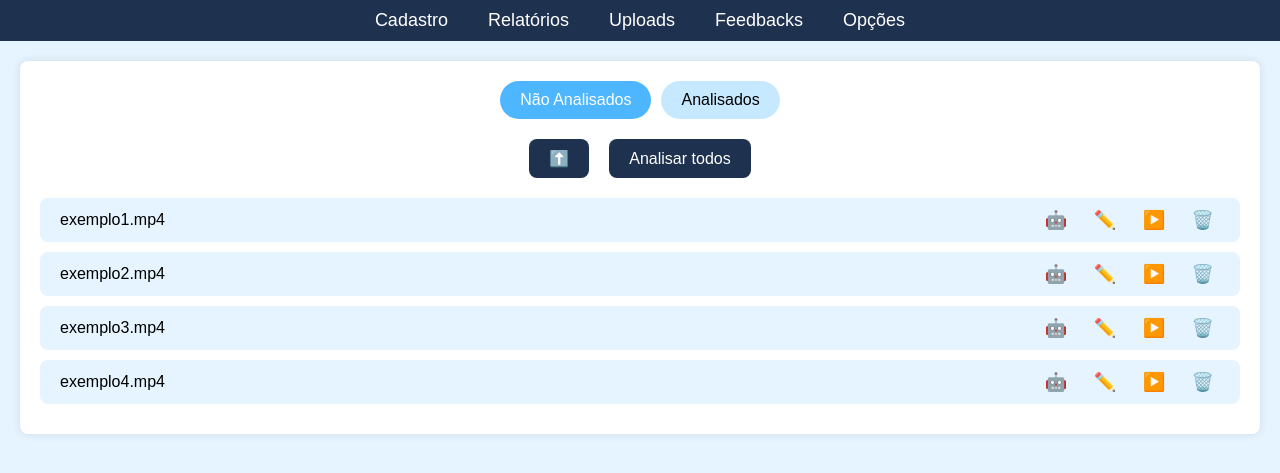
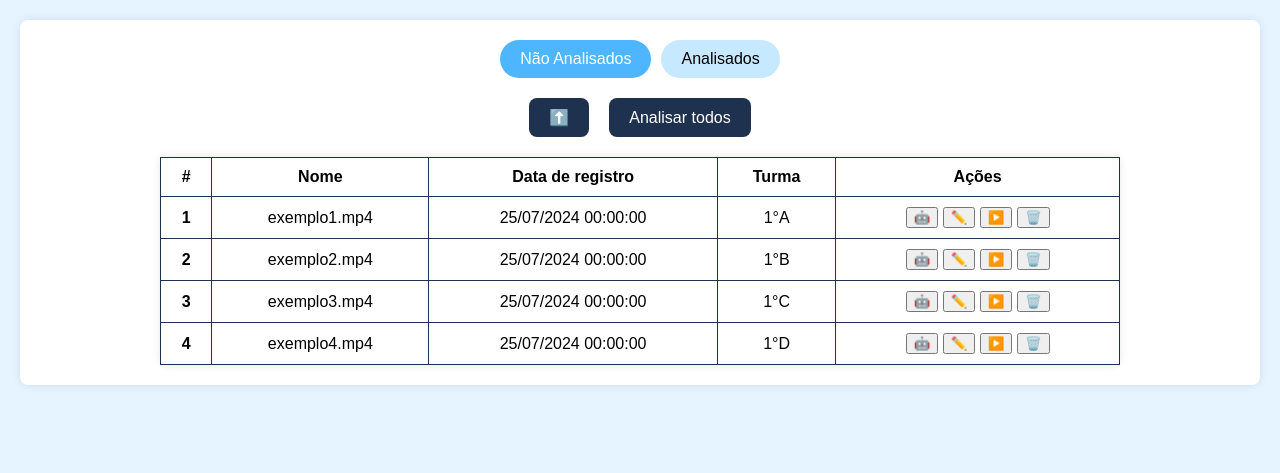
Before and after one commit to PedroLuizZampar/Site_VisEdu, a Flask app: page / in a window 1280 px wide. Shown: the top 473 px of the page. Run offline with Flask 3, Linux system fonts and the light colour scheme.

Commit message:
Adicionando primeira função do rota de upload eincrementando css

```diff
--- a/database/upload.py
+++ b/database/upload.py
@@ -1,29 +1,29 @@
 UPLOADS = [
     {
+        "id": 1,
         "nome_arquivo": "exemplo1.mp4",
-        "data_hora_gravacao": "25/07/2024 00:00:00",
-        "turma": "1°A",
-        "data_hora_upload": "26/07/2024 00:00:00"
+        "data_hora_registro": "25/07/2024 00:00:00",
+        "turma": "1°A"
     },
 
     {
+        "id": 2,
         "nome_arquivo": "exemplo2.mp4",
-        "data_hora_gravacao": "25/07/2024 00:00:00",
-        "turma": "1°B",
-        "data_hora_upload": "26/07/2024 00:00:00"
+        "data_hora_registro": "25/07/2024 00:00:00",
+        "turma": "1°B"
     },
 
     {
+        "id": 3,
         "nome_arquivo": "exemplo3.mp4",
-        "data_hora_gravacao": "25/07/2024 00:00:00",
-        "turma": "1°C",
-        "data_hora_upload": "26/07/2024 00:00:00"
+        "data_hora_registro": "25/07/2024 00:00:00",
+        "turma": "1°C"
     },
 
     {
+        "id": 4,
         "nome_arquivo": "exemplo4.mp4",
-        "data_hora_gravacao": "25/07/2024 00:00:00",
-        "turma": "1°D",
-        "data_hora_upload": "26/07/2024 00:00:00"
+        "data_hora_registro": "25/07/2024 00:00:00",
+        "turma": "1°D"
     }
 ]
--- a/main.py
+++ b/main.py
@@ -8,4 +8,5 @@ app.register_blueprint(home_route) # prefix = "/"
 app.register_blueprint(upload_route, url_prefix = "/uploads")
 
 # execução
-app.run(debug=True) # Quando um arquivo for salvop após uma modificação, o servidor é instantaneamente reiniciado
+if __name__ == "__main__":
+    app.run(debug=True) # Quando um arquivo for salvop após uma modificação, o servidor é instantaneamente reiniciado
--- a/static/css/styles.css
+++ b/static/css/styles.css
@@ -6,38 +6,18 @@ body {
     padding: 0;
 }
 
-header {
-    background-color: #1E314E;
-    padding: 10px 0;
-}
-
-nav ul {
-    list-style: none;
-    margin: 0;
-    padding: 0;
-    display: flex;
-    justify-content: center;
-}
-
-nav ul li {
-    margin: 0 20px;
-}
-
-nav ul li a {
-    color: #fff;
-    text-decoration: none;
-    font-size: 18px;
-}
-
 main {
     padding: 20px;
 }
 
 .upload-section {
+    display: flex;
+    flex-direction: column;
     background-color: #fff;
     border-radius: 8px;
     padding: 20px;
     box-shadow: 0 0 10px rgba(0, 0, 0, 0.1);
+    align-items: center;
 }
 
 .tab {
@@ -79,29 +59,23 @@ main {
     font-size: 16px;
 }
 
-.file-table {
-    list-style: none;
-    padding: 0;
+.div-table {
+    width: 100%;
 }
 
-.file-item {
-    display: flex;
-    justify-content: space-between;
-    align-items: center;
-    background-color: #E5F4FF;
+#file-table {
+    width: 80%;
+    margin: auto;
+    list-style: none;
+    background-color: #fff;
     border-radius: 8px;
-    padding: 10px 20px;
-    margin-bottom: 10px;
+    padding: 20px;
+    box-shadow: 0 0 10px rgba(0, 0, 0, 0.1);
+    border-collapse: collapse; /* Adicione isso para colapsar as bordas da tabela */
 }
 
-.file-actions button {
-    background: none;
-    border: none;
-    font-size: 18px;
-    cursor: pointer;
-    margin-left: 10px;
+#file-table th, #file-table td {
+    text-align: center;
+    padding: 10px;
+    border: 0.1px solid #1E314E;
 }
-
-.file-actions button:hover {
-    color: #1E314E;
-}
--- a/templates/index.html
+++ b/templates/index.html
@@ -7,17 +7,6 @@
     <link rel="stylesheet" href="../static/css/styles.css">
 </head>
 <body>
-    <header>
-        <nav>
-            <ul>
-                <li><a href="#">Cadastro</a></li>
-                <li><a href="#">Relatórios</a></li>
-                <li><a href="#">Uploads</a></li>
-                <li><a href="#">Feedbacks</a></li>
-                <li><a href="#">Opções</a></li>
-            </ul>
-        </nav>
-    </header>
     <main>
         <section class="upload-section">
             <div class="tab">
@@ -28,45 +17,12 @@
                 <button class="upload-button">⬆️</button>
                 <button class="analyze-all-button">Analisar todos</button>
             </div>
-            <div class="file-table">
-                <div class="file-item">
-                    <span>exemplo1.mp4</span>
-                    <div class="file-actions">
-                        <button class="analyze-button">🤖</button>
-                        <button class="edit-button">✏️</button>
-                        <button class="play-button">▶️</button>
-                        <button class="delete-button">🗑️</button>
-                    </div>
-                </div>
-                <div class="file-item">
-                    <span>exemplo2.mp4</span>
-                    <div class="file-actions">
-                        <button class="analyze-button">🤖</button>
-                        <button class="edit-button">✏️</button>
-                        <button class="play-button">▶️</button>
-                        <button class="delete-button">🗑️</button>
-                    </div>
-                </div>
-                <div class="file-item">
-                    <span>exemplo3.mp4</span>
-                    <div class="file-actions">
-                        <button class="analyze-button">🤖</button>
-                        <button class="edit-button">✏️</button>
-                        <button class="play-button">▶️</button>
-                        <button class="delete-button">🗑️</button>
-                    </div>
-                </div>
-                <div class="file-item">
-                    <span>exemplo4.mp4</span>
-                    <div class="file-actions">
-                        <button class="analyze-button">🤖</button>
-                        <button class="edit-button">✏️</button>
-                        <button class="play-button">▶️</button>
-                        <button class="delete-button">🗑️</button>
-                    </div>
-                </div>
+            <div class="div-table"
+                c-container="{{ url_for('upload.lista_uploads') }}">
+                <!-- Lista de uploads vai aqui -->
             </div>
         </section>
     </main>
+    <script src="{{ url_for('static', filename='cru.js') }}"></script>
 </body>
 </html>
--- /dev/null
+++ b/templates/item_upload.html
@@ -0,0 +1,12 @@
+<tr id="upload-{{upload.id }}">
+    <th scope="row">{{ upload.id }}</th>
+    <td>{{ upload.nome_arquivo }}</td>
+    <td>{{ upload.data_hora_registro }}</td>
+    <td>{{ upload.turma }}</td>
+    <td>
+        <button class="analyze-button">🤖</button>
+        <button class="edit-button">✏️</button>
+        <button class="play-button">▶️</button>
+        <button class="delete-button">🗑️</button>
+    </td>
+</tr>
--- a/templates/lista_uploads.html
+++ b/templates/lista_uploads.html
@@ -0,0 +1,16 @@
+<table id="file-table">
+    <thead>
+        <tr>
+            <th scope="col">#</th>
+            <th>Nome</th>
+            <th>Data de registro</th>
+            <th>Turma</th>
+            <th>Ações</th>
+        </tr>
+    </thead>
+    <tbody>
+        {% for upload in uploads %}
+            {% include 'item_upload.html' %}
+        {% endfor %}
+    </tbody>
+</table>
```
